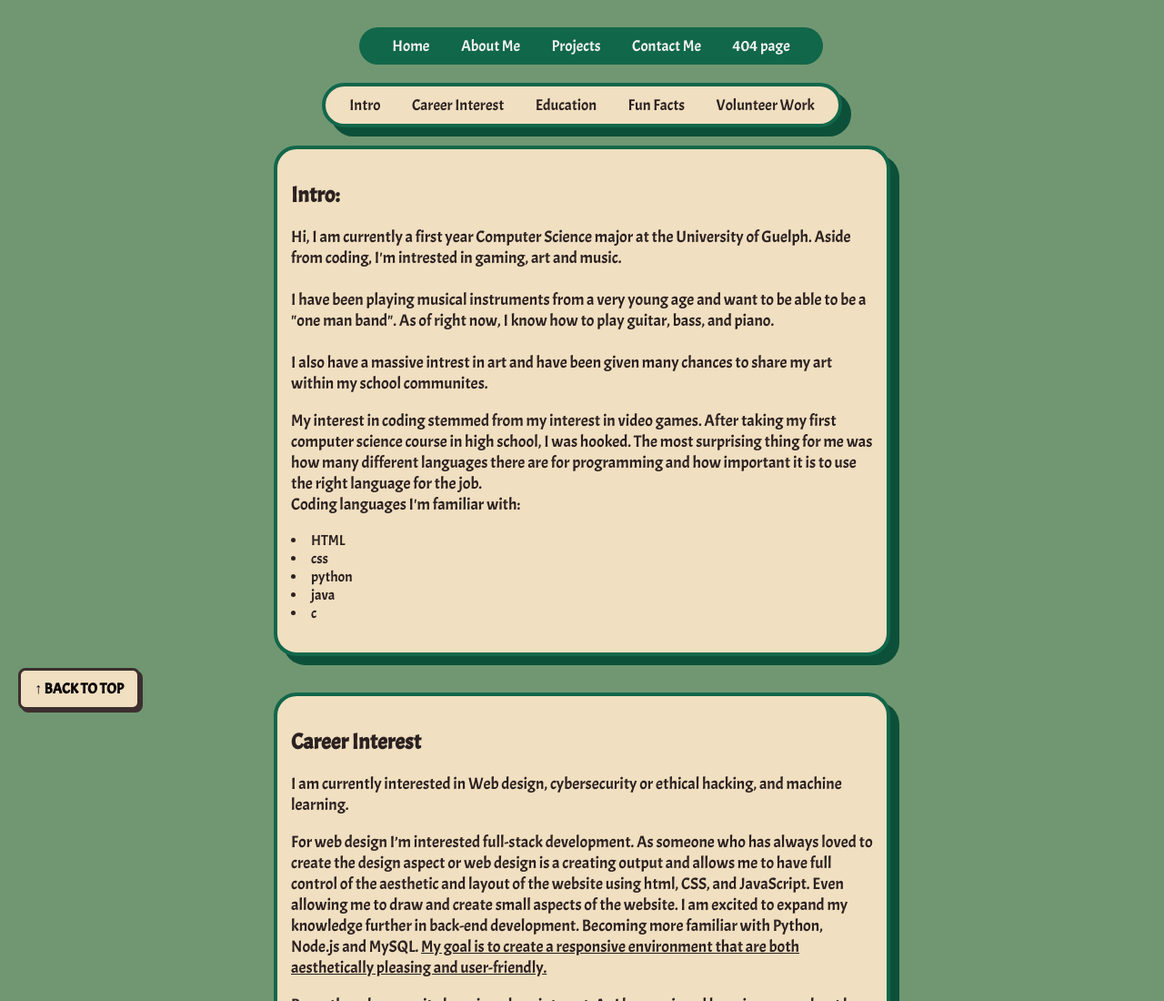
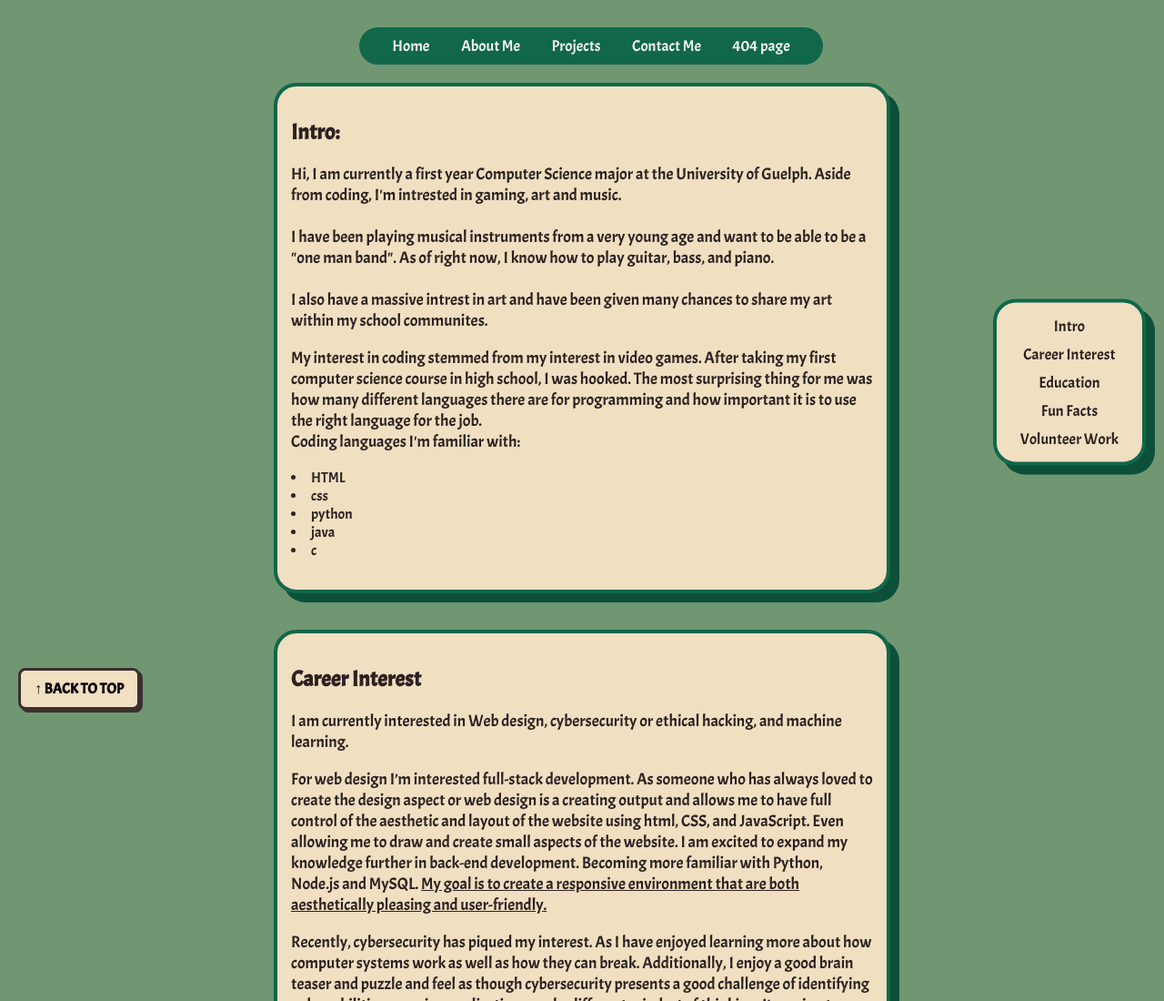
Before and after one commit to 404-CaitlinCR/PersonalPortfolio, a plain HTML site: page aboutMe.html in a window 1280 px wide. Shown: the top 1100 px of the page at 91% size. Drawn offline with Linux system fonts and the light colour scheme.

Commit message:
editing mini nav bar

```diff
--- a/websitestyle.css
+++ b/websitestyle.css
@@ -195,13 +195,20 @@ div.project:hover{
 }
 
 /* This is the section for the About me page */
-.mini-nav{
+.mini-nav {
     background-color: rgb(240, 223, 192);
     margin-top: 20px;
     padding: 10px;
     border-radius: 25px;
     border: 4px solid #11674a;
     box-shadow: 10px 10px 0px #0d503a;
+    position: fixed;
+    top: 50%; /* Center vertically */
+    right: 20px; /* Position on the right */
+    transform: translateY(-50%); /* Adjust for centering */
+    display: flex;
+    flex-direction: column; /* Make items stack vertically */
+    align-items: center; /* Center items horizontally */
 }
 .mini-nav a{
     text-align: center;
```
